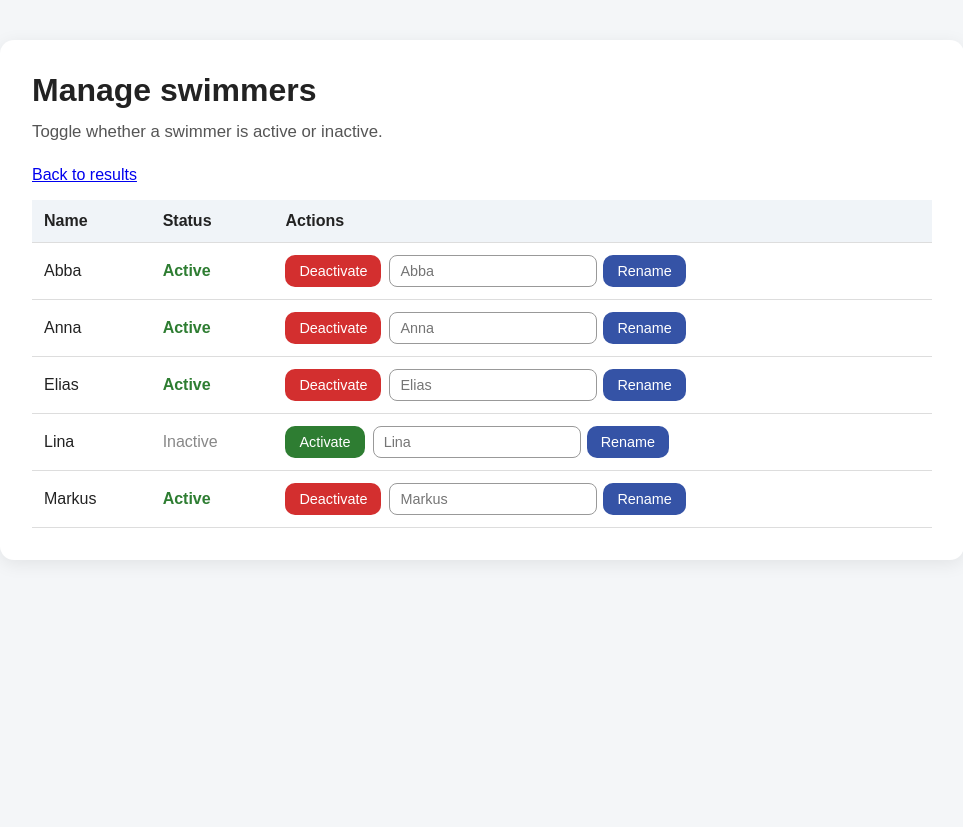
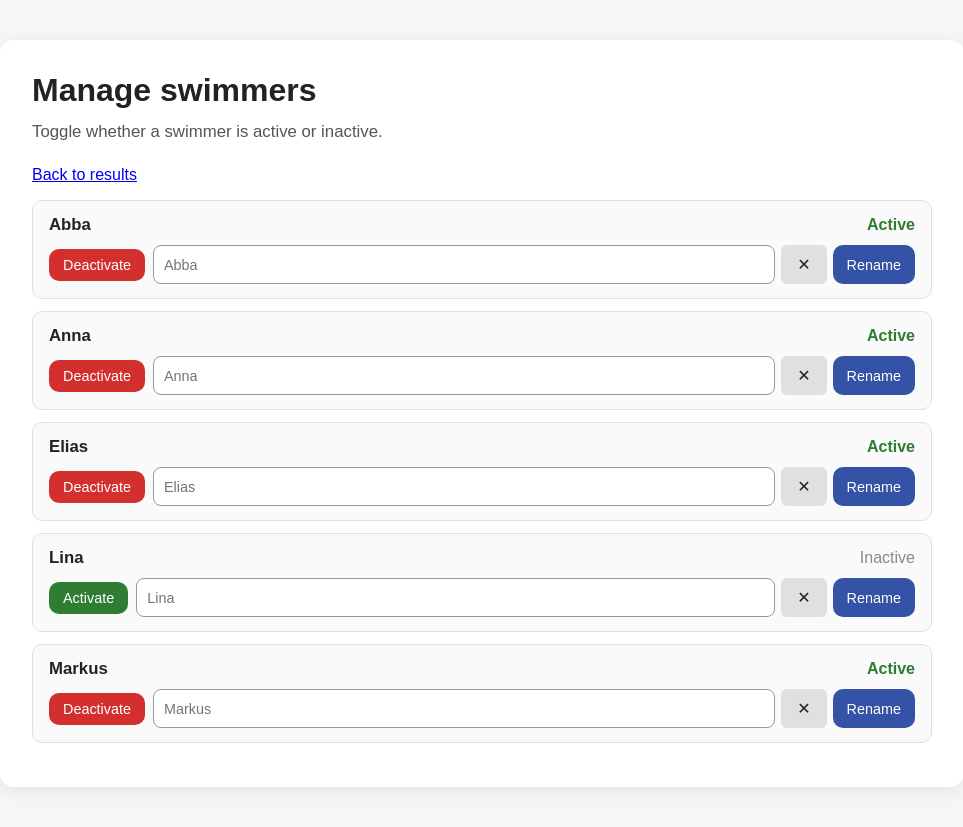
Before and after one commit to ElleBoii/klockan, a Flask app: page /manage-swimmers in a window 1280 px wide. Shown: the whole page, without its empty margins (158-1121 px from the left). Before the commit the page ends 561 px from the top, so only its background shows below. Run offline with Flask 3, Linux system fonts and the light colour scheme; a user stored in the database is signed in.

Commit message:
Redesign manage swimmers page for mobile

```diff
--- a/static/style.css
+++ b/static/style.css
@@ -369,6 +369,56 @@ button:hover {
     color: #2e7d32;
 }
 
+.swimmer-manage-list {
+    list-style: none;
+    padding: 0;
+    margin: 0;
+}
+
+.swimmer-manage-item {
+    border: 1px solid #e0e0e0;
+    border-radius: 10px;
+    padding: 14px 16px;
+    margin-bottom: 12px;
+    background: #fafafa;
+    display: flex;
+    flex-direction: column;
+    gap: 10px;
+}
+
+.swimmer-manage-header {
+    display: flex;
+    align-items: center;
+    gap: 12px;
+}
+
+.swimmer-manage-name {
+    font-weight: bold;
+    font-size: 1.05rem;
+    flex: 1;
+}
+
+.swimmer-manage-actions {
+    display: flex;
+    flex-wrap: wrap;
+    gap: 8px;
+    align-items: center;
+}
+
+.rename-form {
+    display: flex;
+    gap: 6px;
+    flex: 1;
+    min-width: 0;
+}
+
+.rename-form input[type="text"] {
+    flex: 1;
+    min-width: 0;
+    padding: 6px 10px;
+    font-size: 0.9rem;
+}
+
 @media (max-width: 700px) {
     body {
         overflow-x: hidden;
--- a/templates/manage_swimmers.html
+++ b/templates/manage_swimmers.html
@@ -18,28 +18,19 @@
         {% endif %}
 
         {% if swimmers %}
-            <table>
-                <thead>
-                    <tr>
-                        <th>Name</th>
-                        <th>Status</th>
-                        <th>Actions</th>
-                    </tr>
-                </thead>
-                <tbody>
+            <ul class="swimmer-manage-list">
                 {% for swimmer in swimmers %}
-                        <tr>
-                            <td>{{ swimmer.name }}</td>
-                            <td>
+                    <li class="swimmer-manage-item">
+                        <div class="swimmer-manage-header">
+                            <span class="swimmer-manage-name">{{ swimmer.name }}</span>
                             {% if swimmer.is_active %}
                                 <span class="status-active">Active</span>
                             {% else %}
                                 <span class="status-inactive">Inactive</span>
                             {% endif %}
-                            </td>
-                            <td>
-                                <div class="action-buttons">
-                                    <form method="POST" action="{{ url_for('toggle_swimmer_active') }}" class="remove-form">
+                        </div>
+                        <div class="swimmer-manage-actions">
+                            <form method="POST" action="{{ url_for('toggle_swimmer_active') }}">
                                 <input type="hidden" name="swimmer_id" value="{{ swimmer.id }}">
                                 {% if swimmer.is_active %}
                                     <button type="submit" class="deactivate-button">Deactivate</button>
@@ -47,17 +38,16 @@
                                     <button type="submit" class="activate-button">Activate</button>
                                 {% endif %}
                             </form>
-                                    <form method="POST" action="{{ url_for('rename_swimmer') }}" class="remove-form" style="display:flex; gap:6px;">
+                            <form method="POST" action="{{ url_for('rename_swimmer') }}" class="rename-form">
                                 <input type="hidden" name="swimmer_id" value="{{ swimmer.id }}">
-                                        <input type="text" name="new_name" placeholder="{{ swimmer.name }}" required style="padding:6px 10px; font-size:0.9rem;">
+                                <input type="text" name="new_name" placeholder="{{ swimmer.name }}" required>
+                                <button type="reset" class="secondary-button">✕</button>
                                 <button type="submit" class="edit-button">Rename</button>
                             </form>
                         </div>
-                            </td>
-                        </tr>
+                    </li>
                 {% endfor %}
-                </tbody>
-            </table>
+            </ul>
         {% else %}
             <p>No swimmers found. <a href="{{ url_for('add_swimmers') }}">Add some swimmers</a> first.</p>
         {% endif %}
```
Lines whose indentation alone changed are shown as unchanged.
